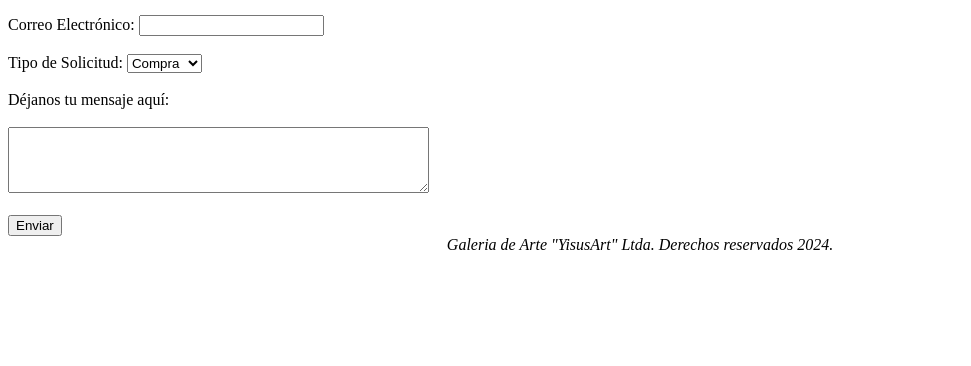
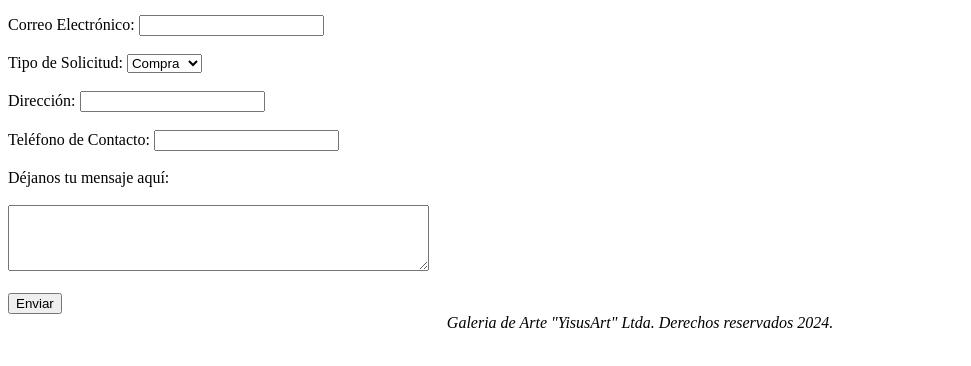
Before and after one commit to yisuskhryzt/GaleriaDeArte, a plain HTML site: page contacto.html in a window 1280 px wide. Shown: the part 182-548 px from the top of the page, without its empty margins (0-971 px from the left). Drawn offline with Linux system fonts and the light colour scheme.

Commit message:
agregar cambios a formulario de contacto

```diff
--- a/contacto.html
+++ b/contacto.html
@@ -30,6 +30,10 @@
             <option value="consulta">Consulta</option>
             <option value="venta">Venta</option>
         </select><br><br>
+        <label for="direccion">Dirección: </label>
+        <input id="direccion" type="text" name="direccion" required><br><br>
+        <label for="telefono">Teléfono de Contacto: </label>
+        <input id="telefono" type="number" name="telefono" required><br><br>
         <label for="mensaje">Déjanos tu mensaje aquí: </label><br><br>
         <textarea id="mensaje" name="mensaje" rows="4" cols="50" required></textarea><br><br>
         <input type="submit" value="Enviar">
```
